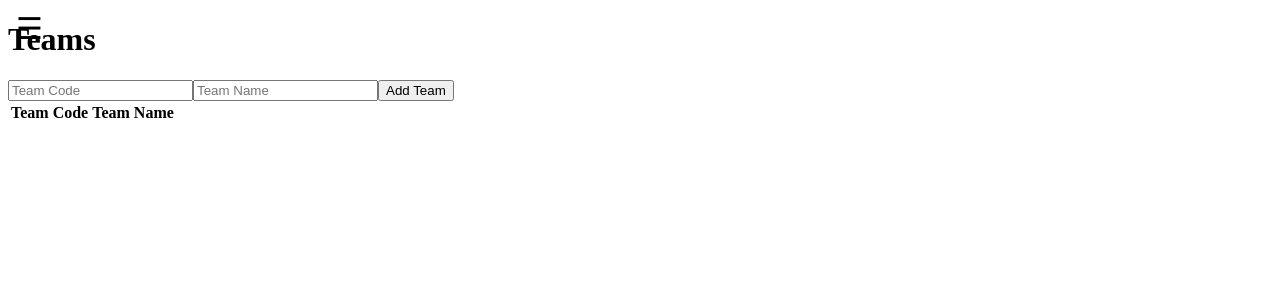
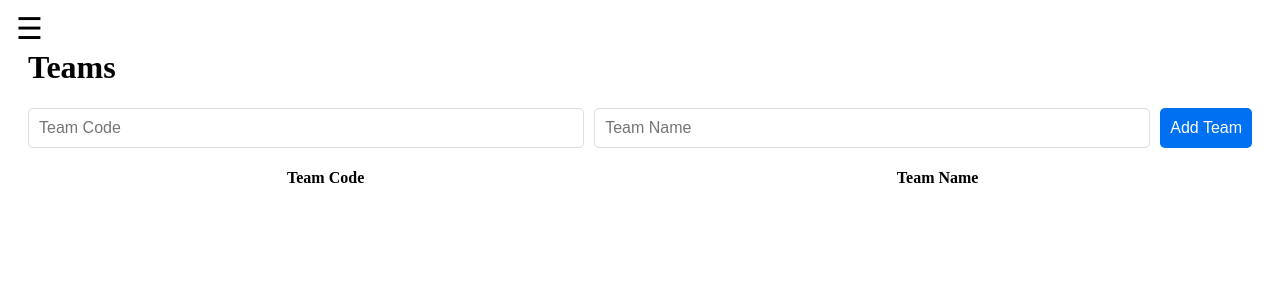
Before and after one commit to Javadamkd/art-fest-management, a Next.js app: page /teams in a window 1280 px wide. Shown: the top 300 px of the page. Built offline with nearby package versions, Linux system fonts and the light colour scheme.

Commit message:
Update teams.js

```diff
--- a/pages/teams.js
+++ b/pages/teams.js
@@ -1,4 +1,5 @@
 import { useState } from 'react';
+import styles from '../styles/teams.module.css'; // Import the CSS module
 
 const Teams = () => {
   const [teamCode, setTeamCode] = useState('');
@@ -13,24 +14,26 @@ const Teams = () => {
   };
 
   return (
-    <div>
-      <h1>Teams</h1>
-      <form onSubmit={addTeam}>
+    <div className={styles.container}>
+      <h1 className={styles.heading}>Teams</h1>
+      <form onSubmit={addTeam} className={styles.form}>
         <input
           type="text"
           placeholder="Team Code"
           value={teamCode}
           onChange={(e) => setTeamCode(e.target.value)}
+          className={styles.input}
         />
         <input
           type="text"
           placeholder="Team Name"
           value={teamName}
           onChange={(e) => setTeamName(e.target.value)}
+          className={styles.input}
         />
-        <button type="submit">Add Team</button>
+        <button type="submit" className={styles.button}>Add Team</button>
       </form>
-      <table>
+      <table className={styles.table}>
         <thead>
           <tr>
             <th>Team Code</th>
```
